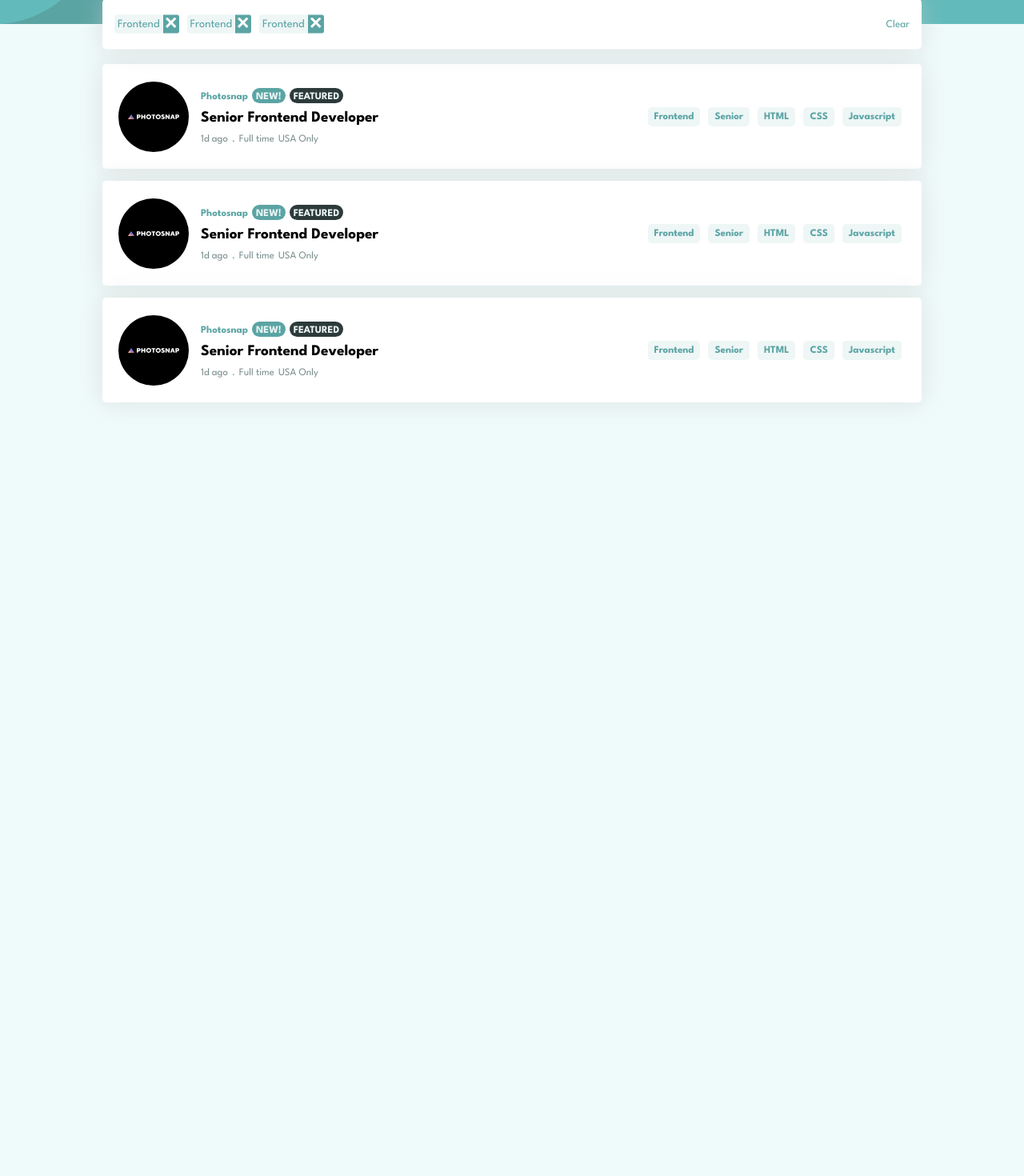
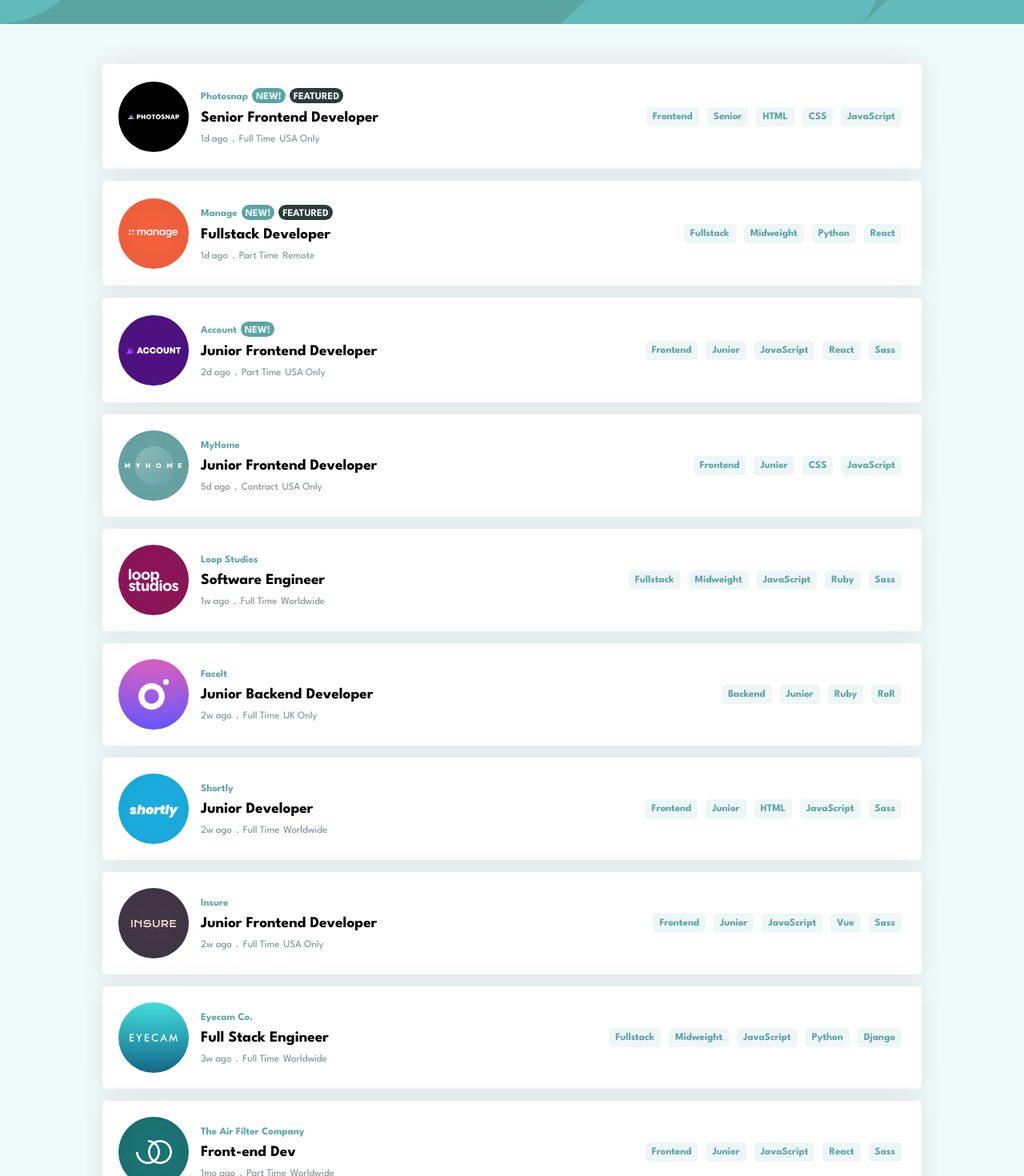
Before and after one commit to faruk-olawale/static-job-listing, a React (Vite) app: page / in a window 1280 px wide. Shown: the part 120-1590 px from the top of the page at 80% size. Before the commit the page ends 800 px from the top, so only its background shows below. Built offline with nearby package versions, Linux system fonts and the light colour scheme.

Commit message:
initial message

```diff
--- a/src/App.jsx
+++ b/src/App.jsx
@@ -1,12 +1,20 @@
 import MainBody from './Component/MainBody'
 import Header from './Component/Header'
+import jobDate from "./assets/data.json"
+import { useState } from 'react'
 import './App.scss'
 
 function App() {
+  const [jobs, setJobs] = useState(jobDate);
+  const [filter, setFilter] = useState([]);
+
+  const addFilter = (data) => {
+    setFilter([...filter, data]);
+  }
   return (
     <>
-      <Header/>
-      <MainBody/>
+      <Header filter={filter}/>
+      <MainBody jobs={jobs} addFilter ={addFilter}/>
     </>
   )
 }
--- a/src/Component/Header.jsx
+++ b/src/Component/Header.jsx
@@ -1,31 +1,31 @@
+
 import closeIcon from "../assets/Img/icon-remove.svg"
-const Header = () => {
+const Header = ({filter}) => {
     return(
         <header>
+          {
+            filter.length > 0 &&
                 <section className="flex">
           <div className="flex">
+            {
+              filter.map(filters =>{
+                return(
                   <p className="filter">
-             <span>Frontend</span>
+                  <span>{filters}</span>
                   <button>
                   <img src={closeIcon} alt="close-icon" />
                   </button>
                   </p>
-             <p className="filter">
-             <span>Frontend</span>
-             <button>
-              <img src={closeIcon} alt="close-icon" />
-             </button>
-             </p>
-             <p className="filter">
-             <span>Frontend</span>
-             <button>
-              <img src={closeIcon} alt="close-icon" />
-             </button>
-             </p>
+                )
+              })
+            }
+
           </div>
 
           <button className="clear">Clear</button>
         </section>
+          }
+
       </header>
     )
 }
--- a/src/Component/JobList.jsx
+++ b/src/Component/JobList.jsx
@@ -1,32 +1,61 @@
 import PhotoSnapImg from "../assets/Img/photosnap.svg"
 
-const JobList = () => {
+import img1 from "../assets/Img/photosnap.svg"
+import img2 from "../assets/Img/manage.svg"
+import img3 from "../assets/Img/account.svg"
+import img4 from "../assets/Img/myhome.svg"
+import img5 from "../assets/Img/loop-studios.svg"
+import img6 from "../assets/Img/faceit.svg"
+import img7 from "../assets/Img/shortly.svg"
+import img8 from "../assets/Img/insure.svg"
+import img9 from "../assets/Img/eyecam-co.svg"
+import img10 from "../assets/Img/the-air-filter-company.svg"
+
+const JobList = ({job, addToFilters}) => {
+    const images =[
+        {id: 1, image: img1},
+        {id: 2, image: img2},
+        {id: 3, image: img3},
+        {id: 4, image: img4},
+        {id: 5, image: img5},
+        {id: 6, image: img6},
+        {id: 7, image: img7},
+        {id: 8, image: img8},
+        {id: 9, image: img9},
+        {id: 10, image: img10},
+    ]
+
     return(
         <article className="flex">
         <div className="flex">
-            <img src={PhotoSnapImg} alt="" />
+            <img src={images.find(img => img.id === job.id).image} alt={job.company} />
             <div className="job-details">
                 <div >
-                    <span className="job-company">Photosnap</span>
-                    <span className="job-new">New!</span>
-                    <span className="job-featured">Featured</span>
+                    <span className="job-company">{job.company}</span>
+                    {job.new && <span className="job-new">New!</span>}
+                    {job.featured && <span className="job-featured">Featured</span>}
                 </div>
-                <p>Senior Frontend Developer</p>
+                <p>{job.position}</p>
                 <div>
-                    <span>1d ago</span>
+                    <span>{job.postedAt}</span>
                     <span>.</span>
-                    <span>Full time</span>
-                    <span>USA Only</span>
+                    <span>{job.contract}</span>
+                    <span>{job.location}</span>
                 </div>
             </div>
         </div>
 
         <div>
-            <button>Frontend</button>
-            <button>Senior</button>
-            <button>HTML</button>
-            <button>CSS</button>
-            <button>Javascript</button>
+            <button onClick={() => addToFilters(job.role)}>{job.role}</button>
+            <button>{job.level}</button>
+            {
+                job.languages.map(language => <button>{language}</button>)
+            }
+
+            {
+                job.tools.map(tool => <button>{tool}</button>)
+            }
+
 
         </div>
        </article>
--- a/src/Component/MainBody.jsx
+++ b/src/Component/MainBody.jsx
@@ -1,11 +1,22 @@
 import JobList from "./JobList"
-const MainBody = () => {
+
+const MainBody = ({jobs, addFilter}) => {
 
     return(
        <main>
-       <JobList/>
-       <JobList/>
-       <JobList/>
+        {
+            jobs.map((job, index) => {
+                return (
+                <JobList
+                 key={index}
+                 job={job}
+                 addToFilters={addFilter}
+                 />
+
+            )
+            })
+        }
+
        </main>
     )
 }
--- /dev/null
+++ b/src/assets/data.json
@@ -0,0 +1,152 @@
+[
+  {
+    "id": 1,
+    "company": "Photosnap",
+    "logo": "./images/photosnap.svg",
+    "new": true,
+    "featured": true,
+    "position": "Senior Frontend Developer",
+    "role": "Frontend",
+    "level": "Senior",
+    "postedAt": "1d ago",
+    "contract": "Full Time",
+    "location": "USA Only",
+    "languages": ["HTML", "CSS", "JavaScript"],
+    "tools": []
+  },
+  {
+    "id": 2,
+    "company": "Manage",
+    "logo": "./images/manage.svg",
+    "new": true,
+    "featured": true,
+    "position": "Fullstack Developer",
+    "role": "Fullstack",
+    "level": "Midweight",
+    "postedAt": "1d ago",
+    "contract": "Part Time",
+    "location": "Remote",
+    "languages": ["Python"],
+    "tools": ["React"]
+  },
+  {
+    "id": 3,
+    "company": "Account",
+    "logo": "./images/account.svg",
+    "new": true,
+    "featured": false,
+    "position": "Junior Frontend Developer",
+    "role": "Frontend",
+    "level": "Junior",
+    "postedAt": "2d ago",
+    "contract": "Part Time",
+    "location": "USA Only",
+    "languages": ["JavaScript"],
+    "tools": ["React", "Sass"]
+  },
+  {
+    "id": 4,
+    "company": "MyHome",
+    "logo": "./images/myhome.svg",
+    "new": false,
+    "featured": false,
+    "position": "Junior Frontend Developer",
+    "role": "Frontend",
+    "level": "Junior",
+    "postedAt": "5d ago",
+    "contract": "Contract",
+    "location": "USA Only",
+    "languages": ["CSS", "JavaScript"],
+    "tools": []
+  },
+  {
+    "id": 5,
+    "company": "Loop Studios",
+    "logo": "./images/loop-studios.svg",
+    "new": false,
+    "featured": false,
+    "position": "Software Engineer",
+    "role": "Fullstack",
+    "level": "Midweight",
+    "postedAt": "1w ago",
+    "contract": "Full Time",
+    "location": "Worldwide",
+    "languages": ["JavaScript", "Ruby"],
+    "tools": ["Sass"]
+  },
+  {
+    "id": 6,
+    "company": "FaceIt",
+    "logo": "./images/faceit.svg",
+    "new": false,
+    "featured": false,
+    "position": "Junior Backend Developer",
+    "role": "Backend",
+    "level": "Junior",
+    "postedAt": "2w ago",
+    "contract": "Full Time",
+    "location": "UK Only",
+    "languages": ["Ruby"],
+    "tools": ["RoR"]
+  },
+  {
+    "id": 7,
+    "company": "Shortly",
+    "logo": "./images/shortly.svg",
+    "new": false,
+    "featured": false,
+    "position": "Junior Developer",
+    "role": "Frontend",
+    "level": "Junior",
+    "postedAt": "2w ago",
+    "contract": "Full Time",
+    "location": "Worldwide",
+    "languages": ["HTML", "JavaScript"],
+    "tools": ["Sass"]
+  },
+  {
+    "id": 8,
+    "company": "Insure",
+    "logo": "./images/insure.svg",
+    "new": false,
+    "featured": false,
+    "position": "Junior Frontend Developer",
+    "role": "Frontend",
+    "level": "Junior",
+    "postedAt": "2w ago",
+    "contract": "Full Time",
+    "location": "USA Only",
+    "languages": ["JavaScript"],
+    "tools": ["Vue", "Sass"]
+  },
+  {
+    "id": 9,
+    "company": "Eyecam Co.",
+    "logo": "./images/eyecam-co.svg",
+    "new": false,
+    "featured": false,
+    "position": "Full Stack Engineer",
+    "role": "Fullstack",
+    "level": "Midweight",
+    "postedAt": "3w ago",
+    "contract": "Full Time",
+    "location": "Worldwide",
+    "languages": ["JavaScript", "Python"],
+    "tools": ["Django"]
+  },
+  {
+    "id": 10,
+    "company": "The Air Filter Company",
+    "logo": "./images/the-air-filter-company.svg",
+    "new": false,
+    "featured": false,
+    "position": "Front-end Dev",
+    "role": "Frontend",
+    "level": "Junior",
+    "postedAt": "1mo ago",
+    "contract": "Part Time",
+    "location": "Worldwide",
+    "languages": ["JavaScript"],
+    "tools": ["React", "Sass"]
+  }
+]
```
Lines whose indentation alone changed are shown as unchanged.
